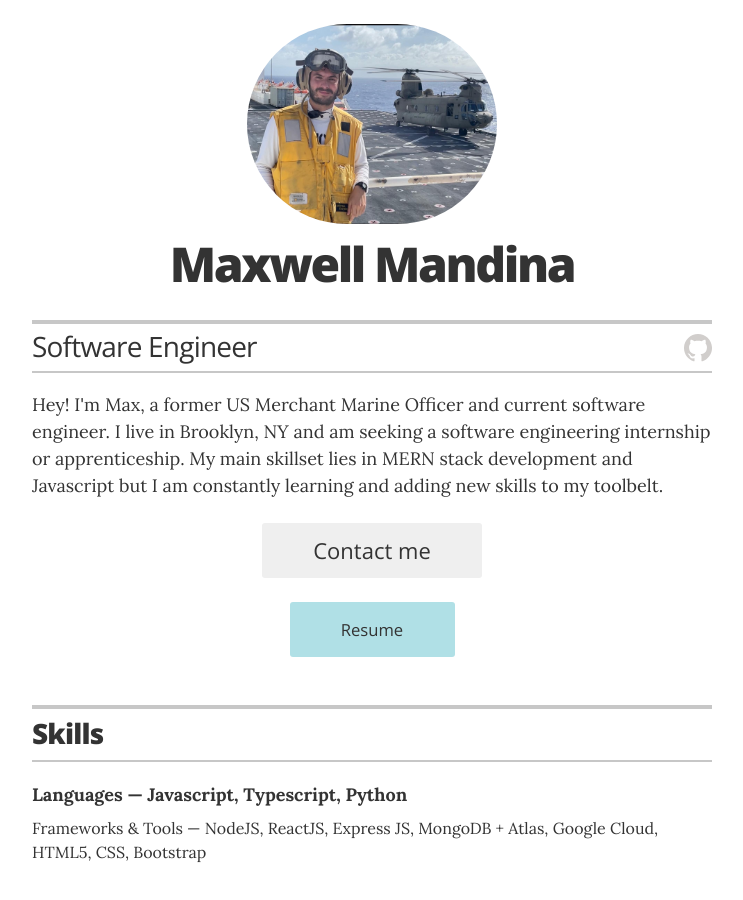
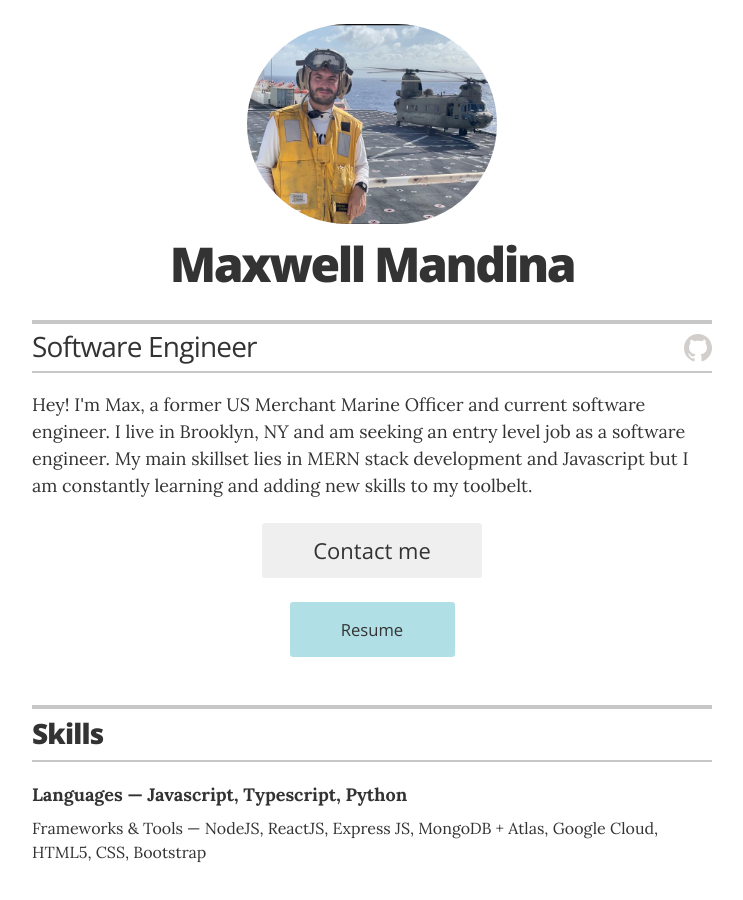
Before and after one commit to mmandina/mmandina.github.io, a Jekyll site: the page built from index.html, in a window 1280 px wide and 900 px high. Shown: the whole window, without its empty margins (268-1011 px from the left). Built offline with Jekyll 4.4.1, drawn with Linux system fonts in a browser that asks for light colours.

Commit message:
Update _config.yml

```diff
--- a/_config.yml
+++ b/_config.yml
@@ -23,7 +23,7 @@
 resume_header_contact_info:     ""
 display_header_contact_info:    "false"
 
-resume_header_intro: "<p>Hey! I'm Max, a former US Merchant Marine Officer and current software engineer. I live in Brooklyn, NY and am seeking a software engineering internship or apprenticeship. My main skillset lies in MERN stack development and Javascript but I am constantly learning and adding new skills to my toolbelt. </p>"
+resume_header_intro: "<p>Hey! I'm Max, a former US Merchant Marine Officer and current software engineer. I live in Brooklyn, NY and am seeking an entry level job as a software engineer. My main skillset lies in MERN stack development and Javascript but I am constantly learning and adding new skills to my toolbelt. </p>"
 
 # use "yes" to display the email contact button,
 # "no" to display an "I'm not looking for work" message,
```
